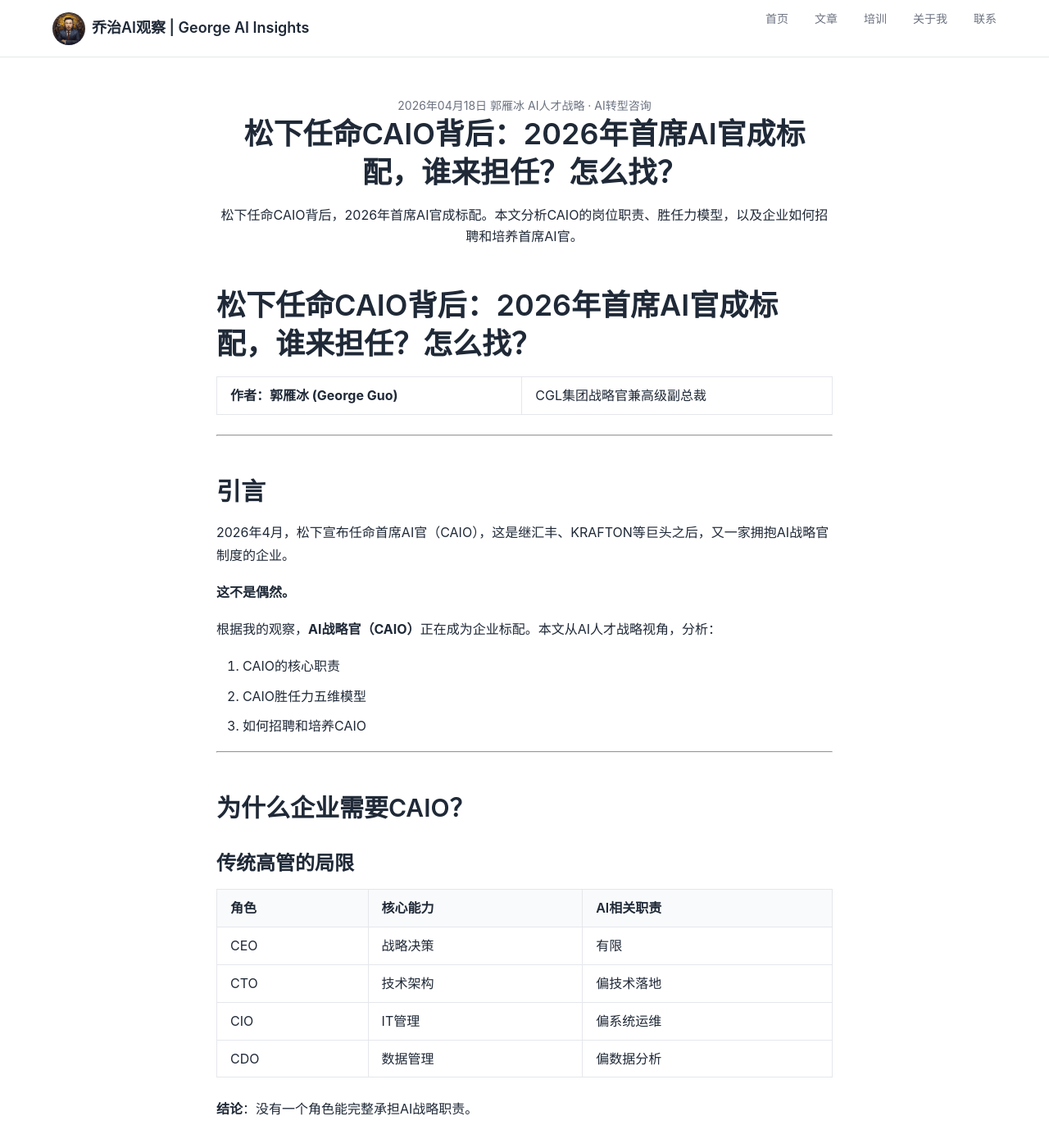
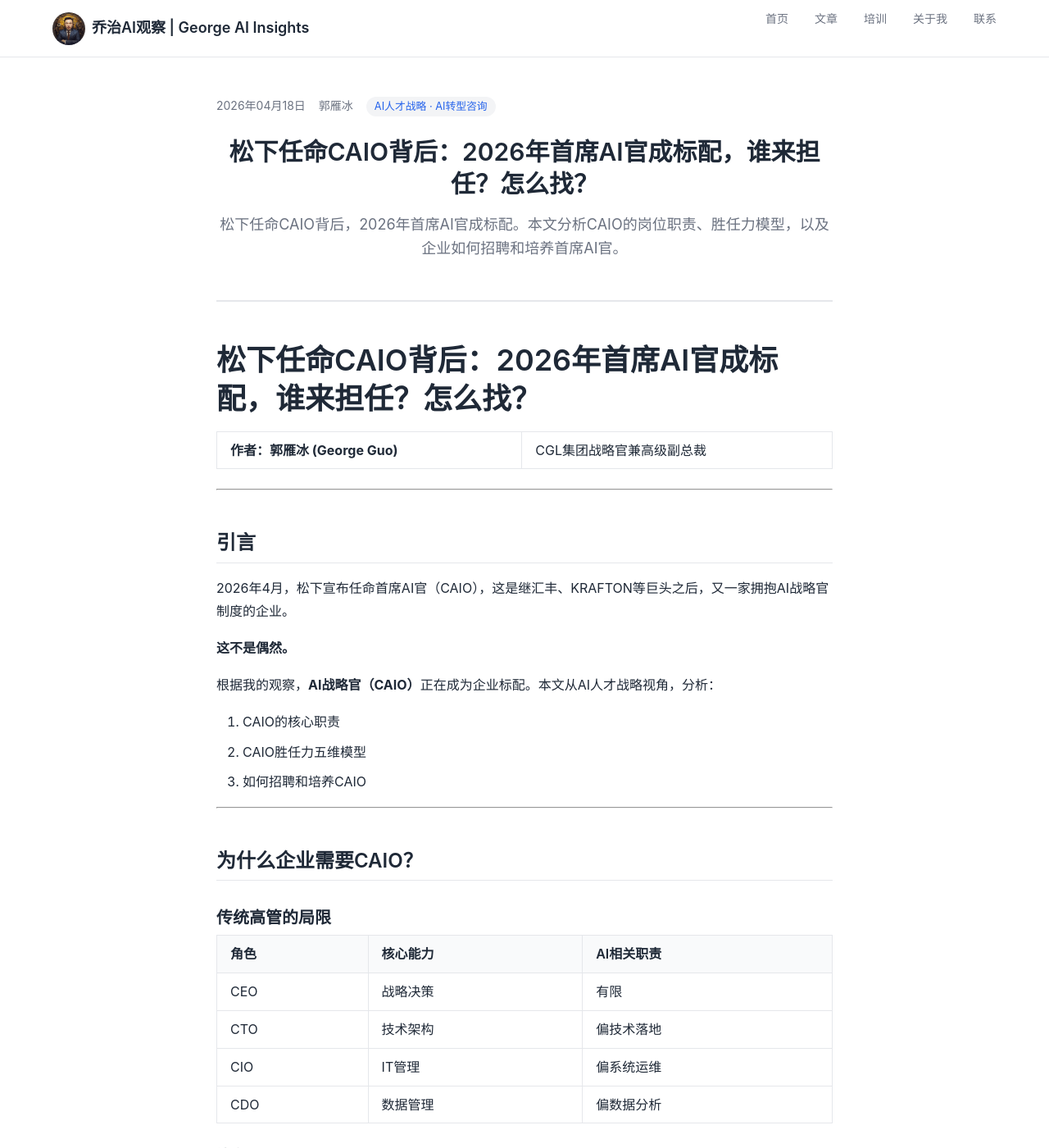
Before and after one commit to di3zongdui/di3zongdui.github.io, a Jekyll site: the page built from _posts/2026-04-18-caio-panasonic.md, in a window 1280 px wide and 1400 px high. Shown: the whole window at 82% size. Built offline with Jekyll 4.4.1, drawn with Linux system fonts in a browser that asks for light colours; a script that is not in the unit is left out.

Commit message:
Update style.css

```diff
--- a/assets/css/style.css
+++ b/assets/css/style.css
@@ -597,6 +597,204 @@ img {
 }
 
 /* ===================================
+   Posts Page
+   =================================== */
+.posts-page {
+  max-width: 800px;
+  margin: 0 auto;
+}
+
+.page-header {
+  margin-bottom: var(--spacing-2xl);
+  padding-bottom: var(--spacing-xl);
+  border-bottom: 2px solid var(--border-color);
+}
+
+.page-header h1 {
+  font-size: var(--font-size-3xl);
+  color: var(--text-primary);
+  margin-bottom: var(--spacing-sm);
+}
+
+.page-header .subtitle {
+  color: var(--text-secondary);
+  font-size: var(--font-size-base);
+}
+
+.posts-list {
+  display: flex;
+  flex-direction: column;
+  gap: var(--spacing-2xl);
+}
+
+.post-item {
+  padding-bottom: var(--spacing-2xl);
+  border-bottom: 1px solid var(--border-color);
+}
+
+.post-item:last-child {
+  border-bottom: none;
+}
+
+.post-item .post-meta {
+  display: flex;
+  align-items: center;
+  gap: var(--spacing-md);
+  margin-bottom: var(--spacing-sm);
+  font-size: var(--font-size-sm);
+  color: var(--text-secondary);
+}
+
+.post-date {
+  color: var(--text-secondary);
+}
+
+.post-category {
+  background-color: var(--bg-tertiary);
+  padding: 2px 10px;
+  border-radius: 20px;
+  font-size: 0.8rem;
+  color: var(--primary-color);
+}
+
+.post-item .post-title {
+  font-size: var(--font-size-2xl);
+  margin-bottom: var(--spacing-sm);
+  line-height: 1.4;
+}
+
+.post-item .post-title a {
+  color: var(--text-primary);
+  text-decoration: none;
+}
+
+.post-item .post-title a:hover {
+  color: var(--primary-color);
+}
+
+.post-excerpt {
+  color: var(--text-secondary);
+  line-height: 1.7;
+  margin-bottom: var(--spacing-md);
+}
+
+.read-more {
+  display: inline-block;
+  color: var(--primary-color);
+  font-weight: 500;
+  font-size: var(--font-size-sm);
+}
+
+.read-more:hover {
+  text-decoration: underline;
+}
+
+.no-posts {
+  color: var(--text-secondary);
+  text-align: center;
+  padding: var(--spacing-2xl) 0;
+}
+
+/* ===================================
+   Post Full (Article Page)
+   =================================== */
+.post-full {
+  max-width: 780px;
+  margin: 0 auto;
+}
+
+.post-full .post-header {
+  margin-bottom: var(--spacing-2xl);
+  padding-bottom: var(--spacing-xl);
+  border-bottom: 2px solid var(--border-color);
+}
+
+.post-full .post-meta {
+  display: flex;
+  flex-wrap: wrap;
+  gap: var(--spacing-md);
+  margin-bottom: var(--spacing-lg);
+  font-size: var(--font-size-sm);
+  color: var(--text-secondary);
+}
+
+.post-full .post-title {
+  font-size: var(--font-size-3xl);
+  line-height: 1.3;
+  margin-bottom: var(--spacing-md);
+}
+
+.post-full .post-description {
+  font-size: var(--font-size-lg);
+  color: var(--text-secondary);
+  line-height: 1.6;
+}
+
+.post-full .post-content {
+  font-size: var(--font-size-base);
+  line-height: 1.8;
+  color: var(--text-primary);
+}
+
+.post-full .post-content h2 {
+  font-size: var(--font-size-2xl);
+  margin-top: var(--spacing-2xl);
+  margin-bottom: var(--spacing-md);
+  padding-bottom: var(--spacing-sm);
+  border-bottom: 1px solid var(--border-color);
+}
+
+.post-full .post-content h3 {
+  font-size: var(--font-size-xl);
+  margin-top: var(--spacing-xl);
+  margin-bottom: var(--spacing-sm);
+}
+
+.post-footer {
+  margin-top: var(--spacing-2xl);
+  padding-top: var(--spacing-xl);
+  border-top: 2px solid var(--border-color);
+}
+
+.post-tags {
+  display: flex;
+  flex-wrap: wrap;
+  gap: var(--spacing-sm);
+  margin-bottom: var(--spacing-xl);
+}
+
+.tag {
+  background-color: var(--bg-tertiary);
+  color: var(--text-secondary);
+  padding: 4px 12px;
+  border-radius: 20px;
+  font-size: var(--font-size-sm);
+}
+
+.post-share {
+  background-color: var(--bg-secondary);
+  padding: var(--spacing-lg);
+  border-radius: var(--border-radius);
+  margin-bottom: var(--spacing-xl);
+}
+
+.post-share p {
+  margin-bottom: var(--spacing-sm);
+  font-size: var(--font-size-sm);
+}
+
+.back-to-posts {
+  display: inline-block;
+  color: var(--primary-color);
+  font-size: var(--font-size-sm);
+  font-weight: 500;
+}
+
+.back-to-posts:hover {
+  text-decoration: underline;
+}
+
+/* ===================================
    Responsive Adjustments
    =================================== */
 @media (max-width: 767px) {
```
